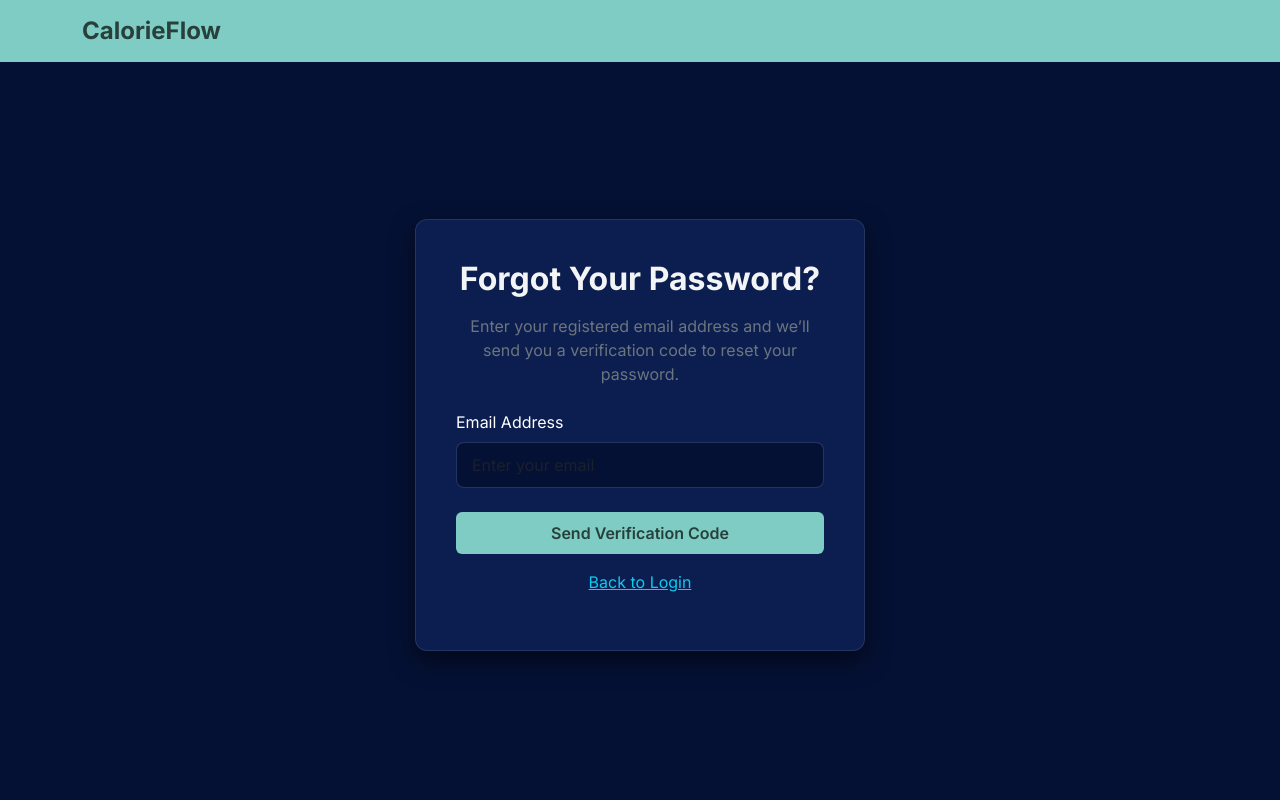
After one commit to abdulaziz7788/Web-Based-Calorie-and-Nutrition-Tracking-System, a Flask app: page /getmail in a window 1280 px wide. The commit adds this page. Run offline with Flask 3, Linux system fonts and the light colour scheme.

Commit message:
adding email verification + password forgot

```diff
--- a/app.py
+++ b/app.py
@@ -4,10 +4,17 @@ import mysql.connector
 from datetime import timedelta
 from models.user import User
 from database import cursor, db
+from flask_mail import Mail,Message
+from mail_service import MailService
+import random
 
 app = Flask(__name__)
+app.config.from_object('config')
 app.secret_key = "5MS2"
 app.permanent_session_lifetime = timedelta(days=5)
+
+mail_service = MailService(app)
+
 
 @app.route('/')
 def start():
@@ -25,12 +32,16 @@ def login():
             request.form['email'],
             request.form['password']
         )
+        if user == "not_verified":
+            flash("⚠️ Please verify your email first!", "warning")
+            return redirect(url_for('login'))
+
         if user:
-            session.permanent = True
-            session['user'] = user[0]
+            session['user'] = user[1]
             return redirect(url_for('home'))
         else:
-            return render_template("login.html", error="Invalid email or password")
+            flash("❌ Email or password is wrong!", "danger")
+            return redirect(url_for('login'))
 
     return render_template("login.html")
 
@@ -75,14 +86,123 @@ def register():
                 activity=session['activity-level']
             )
 
-            session.clear()
 
             if success:
+                email = session['email']
+                token = mail_service.generate_token(email)
+                verify_link = url_for('verify_email', token=token, _external=True)
+
+                body=f"""
+                Welcome to CaloriFlow!
+
+                Please verify your email by clicking the link below:
+
+                {verify_link}
+                """
+
+                mail_service.send_email(
+                subject="Verify Your Email",
+                recipients=[email],
+                body=body
+                )
+
+                session.clear()
+                flash(" Registration successful! Check your email to verify your account.", "success")
                 return redirect(url_for('login'))
             else:
-                return "❌ Email already exists!"
+                flash("❌ Email already exists!", "danger")
+                return redirect(url_for('register', step="3"))
+
 
         return render_template("step3.html")
+
+@app.route('/verify/<token>')
+def verify_email(token):
+    email = mail_service.confirm_token(token)
+
+    if not email:
+        return "Invalid or expired token ❌"
+
+    sql = "UPDATE user SET is_verified = 1 WHERE email = %s"
+    cursor.execute(sql, (email,))
+    db.commit()
+
+    return "<p>Your email has been verified successfully! <p>"
+
+@app.route('/send_reset_code', methods=['POST'])
+def send_reset_code():
+    email = request.form['email']
+
+    sql = "SELECT user_id FROM user WHERE email=%s"
+    cursor.execute(sql, (email,))
+    user = cursor.fetchone()
+
+    if not user:
+        flash("❌ No account found with this email.", "danger")
+        return redirect(url_for('getmail'))
+
+    import random
+    code = str(random.randint(100000, 999999))
+
+    session['reset_email'] = email
+    session['reset_code'] = code
+
+    mail_service.send_email(
+        subject="Your Password Reset Code",
+        recipients=[email],
+        body=f"Your password reset code is: {code}"
+    )
+
+    flash("📩 A verification code has been sent to your email.", "info")
+    return redirect(url_for('verify_reset_code'))
+
+@app.route('/verify_reset_code', methods=['GET', 'POST'])
+def verify_reset_code():
+    if request.method == 'GET':
+        return render_template('verify_reset_code.html')
+
+    entered_code = request.form['code']
+
+    if entered_code == session.get('reset_code'):
+        session['reset_verified'] = True
+        return redirect(url_for('new_password'))
+
+    flash("❌ Incorrect code. Try again.", "danger")
+    return redirect(url_for('verify_reset_code'))
+
+@app.route('/new_password', methods=['GET', 'POST'])
+def new_password():
+    if not session.get('reset_verified'):
+        return redirect(url_for('forgot_password'))
+
+    if request.method == 'GET':
+        return render_template('new_password.html')
+
+    password = request.form['password']
+    confirm = request.form['confirm_password']
+
+    if password != confirm:
+        flash("❌ Passwords do not match.", "danger")
+        return redirect(url_for('new_password'))
+
+    hashed = hashlib.sha256(password.encode()).hexdigest()
+    email = session['reset_email']
+
+    sql = "UPDATE user SET password_hash=%s WHERE email=%s"
+    cursor.execute(sql, (hashed, email))
+    db.commit()
+
+    session.pop('reset_email', None)
+    session.pop('reset_code', None)
+    session.pop('reset_verified', None)
+
+    flash("✅ Your password has been updated! You can now log in.", "success")
+    return redirect(url_for('login'))
+
+
+@app.route('/getmail')
+def getmail():
+    return render_template('getmail.html')
 
 @app.route("/home",methods=["POST","GET"])
 def home():
--- /dev/null
+++ b/config.py
@@ -0,0 +1,6 @@
+MAIL_SERVER = 'smtp.gmail.com'
+MAIL_PORT = 587
+MAIL_USE_TLS = True
+MAIL_USE_SSL = False
+MAIL_USERNAME = 'caloriflow@gmail.com'
+MAIL_PASSWORD = 'iqrg rahe rdzl prva'
--- /dev/null
+++ b/templates/getmail.html
@@ -0,0 +1,142 @@
+<!DOCTYPE html>
+<html lang="en">
+
+<head>
+    <meta charset="UTF-8">
+    <meta name="viewport" content="width=device-width, initial-scale=1.0">
+    <title>CalorieFlow - Forgot Password</title>
+
+    <link href="https://cdn.jsdelivr.net/npm/bootstrap@5.3.3/dist/css/bootstrap.min.css" rel="stylesheet">
+
+    <link
+        href="https://fonts.googleapis.com/css2?family=Inter:wght@100..900&family=DM+Sans:wght@400;500;700&display=swap"
+        rel="stylesheet">
+
+    <style>
+        :root {
+            --cf-bg-primary: #051134;
+            --cf-nav-bg: #7ECCC4;
+            --cf-btn-main: #8BC4BE;
+            --cf-text-light: #f3f4f6;
+            --cf-dark-contrast: #27403b;
+            --cf-card-bg: #0C1E4F;
+            --cf-border-color: rgba(255, 255, 255, 0.1);
+        }
+
+        body {
+            font-family: 'Inter', sans-serif;
+            background-color: var(--cf-bg-primary);
+            color: var(--cf-text-light);
+            min-height: 100vh;
+            display: flex;
+            flex-direction: column;
+            padding-top: 70px;
+        }
+
+        #navbar-main {
+            background-color: var(--cf-nav-bg) !important;
+            position: fixed;
+            width: 100%;
+            top: 0;
+            z-index: 20;
+        }
+
+        .logo-text {
+            font-weight: 600;
+            color: var(--cf-dark-contrast) !important;
+            font-size: 1.5rem !important;
+        }
+
+        .reset-container {
+            flex-grow: 1;
+            display: flex;
+            justify-content: center;
+            align-items: center;
+            padding: 20px;
+        }
+
+        .reset-card {
+            background-color: var(--cf-card-bg);
+            border-radius: 12px;
+            padding: 40px;
+            width: 100%;
+            max-width: 450px;
+            box-shadow: 0 10px 25px rgba(0, 0, 0, 0.5);
+            border: 1px solid var(--cf-border-color);
+        }
+
+        .form-control-custom {
+            background-color: var(--cf-bg-primary);
+            color: var(--cf-text-light);
+            border: 1px solid var(--cf-border-color);
+            padding: 10px 15px;
+            border-radius: 8px;
+        }
+
+        .form-control-custom:focus {
+            background-color: var(--cf-bg-primary);
+            border-color: var(--cf-nav-bg);
+            box-shadow: 0 0 0 0.25rem rgba(126, 204, 196, 0.3);
+            color: var(--cf-text-light);
+        }
+
+        .btn-submit {
+            background-color: var(--cf-nav-bg) !important;
+            color: var(--cf-dark-contrast) !important;
+            font-weight: 600;
+        }
+
+        .btn-submit:hover {
+            background-color: #64b5ae !important;
+            transform: translateY(-2px);
+        }
+    </style>
+</head>
+
+<body>
+
+    <nav id="navbar-main" class="navbar navbar-expand-lg">
+        <div class="container">
+            <a class="navbar-brand d-flex align-items-center" href="#">
+                <span class="fw-bold fs-5 logo-text">CalorieFlow</span>
+            </a>
+        </div>
+    </nav>
+
+    <main class="reset-container">
+        <div class="reset-card">
+            <h2 class="fw-bold text-center mb-3">Forgot Your Password?</h2>
+            <p class="text-secondary text-center mb-4">
+                Enter your registered email address and we’ll send you a verification code to reset your password.
+            </p>
+
+            {% with messages = get_flashed_messages(with_categories=true) %}
+                {% if messages %}
+                    {% for category, message in messages %}
+                        <div class="alert alert-{{ category }} text-center">{{ message }}</div>
+                    {% endfor %}
+                {% endif %}
+            {% endwith %}
+
+            <form action="{{ url_for('send_reset_code') }}" method="POST">
+
+                <div class="mb-3">
+                    <label for="email" class="form-label text-white">Email Address</label>
+                    <input type="email" id="email" name="email" class="form-control form-control-custom"
+                           placeholder="Enter your email" required>
+                </div>
+
+                <div class="d-grid gap-2 mt-4">
+                    <button type="submit" class="btn btn-submit py-2">Send Verification Code</button>
+                </div>
+
+            </form>
+
+            <p class="text-center mt-3">
+                <a href="{{ url_for('login') }}" class="text-info">Back to Login</a>
+            </p>
+        </div>
+    </main>
+
+</body>
+</html>
```
Also changed, not shown: mail_service.py (added, +23 -0 lines), models/user.py (+7 -2 lines), templates/login.html (+12 -2 lines), templates/new_password.html (added, +48 -0 lines), templates/step3.html (+10 -0 lines), templates/verify_reset_code.html (added, +48 -0 lines).
